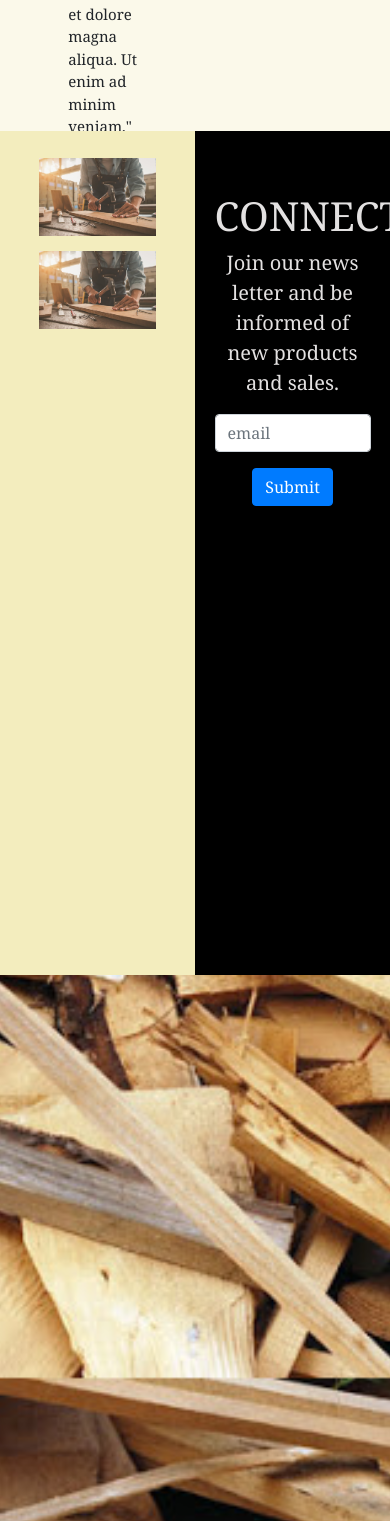
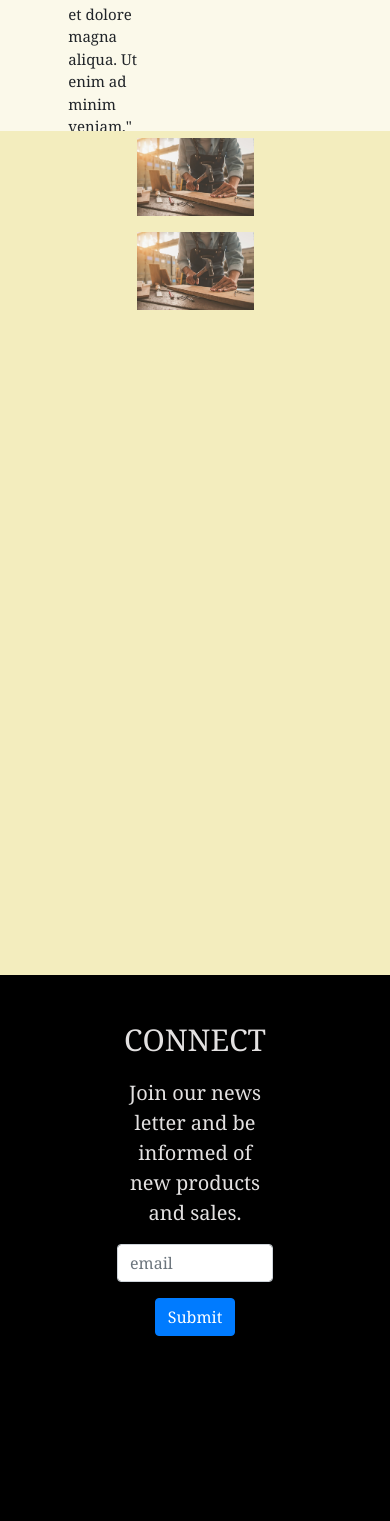
Before and after one commit to GMorse19/rustic, a React (Create React App) app: page / in a window 390 px wide. Shown: the part 3686-5207 px from the top of the page. Built offline with nearby package versions, Linux system fonts and the light colour scheme.

Commit message:
Responsive connect component

```diff
--- a/src/ContactPage/ContactPage.js
+++ b/src/ContactPage/ContactPage.js
@@ -10,16 +10,16 @@ import './ContactPage.scss'
 const ContactPage = () => (
   <div id='contact' className='contact-div'>
     <Container fluid className=''>
-      <Row className=''>
-        <Col className='cream'>
+      <Row className='row'>
+        <Col className='cream' xs={12} md={6}>
           <div className='cream-div'>
             <img className='carpenter' src='./carpenter.jpg' alt='carpenter' />
             <img className='carpenter' src='./carpenter.jpg' alt='carpenter' />
           </div>
         </Col>
-        <Col className='black'>
+        <Col className='black' xs={12} md={6}>
           <div className='black-div'>
-          <h1>CONNECT</h1>
+          <p className='connect-header'>CONNECT</p>
             <p className='black-para'>
             Join our news letter and be informed
             of new products and sales.
--- a/src/ContactPage/ContactPage.scss
+++ b/src/ContactPage/ContactPage.scss
@@ -1,8 +1,10 @@
 .black {
   background: #000;
+  display: flex;
   height: 100vh;
+  justify-content: center;
   width: 50vw;
-  padding: 5%;
+  // padding: 5%;
 }
 
 .black-div {
@@ -21,11 +23,17 @@
   width: 30vw;
 }
 
+.connect-header {
+  font-size: 30px;
+}
+
 .cream {
   background: #f3edbe;
+  display: flex;
   height: 100vh;
+  justify-content: center;
   width: 50vw;
-  padding: 5%;
+  // padding: 5%;
 }
 
 .cream-div {
```
